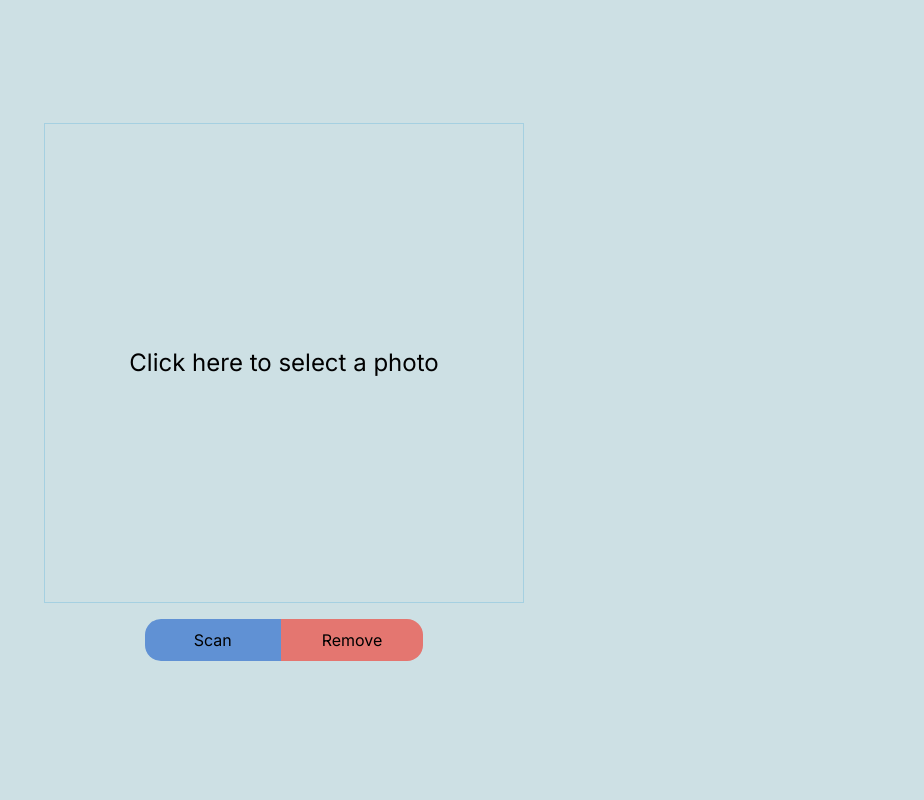
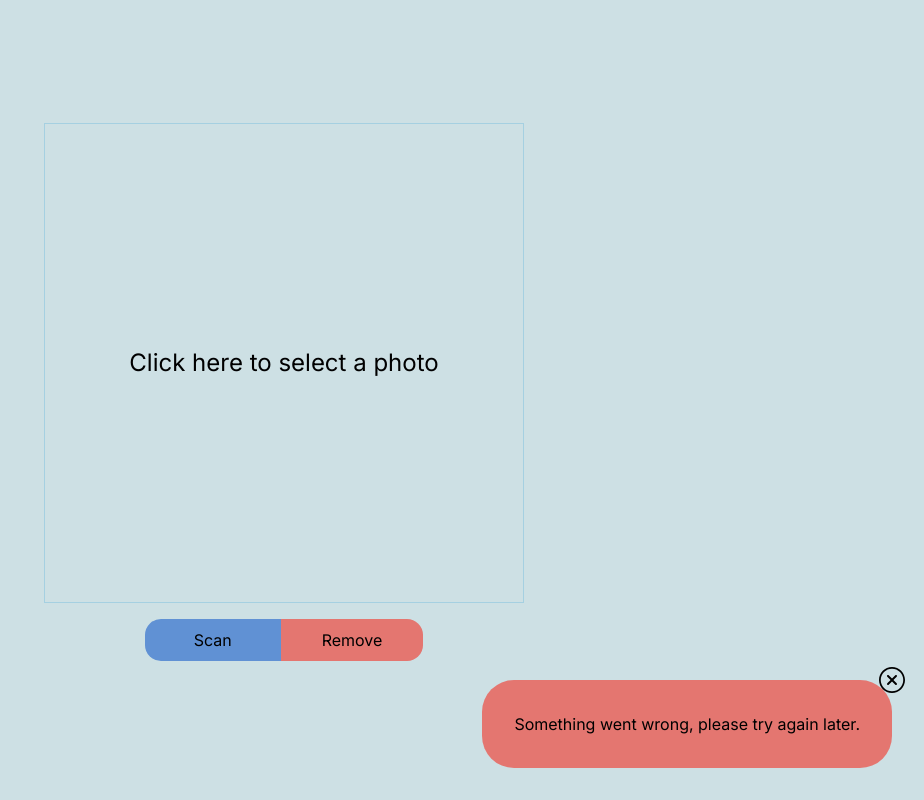
Before and after one commit to waelhasan/simple-web-ocr, a Next.js app: page / in a window 1280 px wide. Both pictures are taken after a click on the button "Scan". Shown: the whole page, without its empty margins (356-1280 px from the left). Built offline with nearby package versions, Linux system fonts and the light colour scheme.

Commit message:
Added ErrorToast component

```diff
--- /dev/null
+++ b/src/components/ErrorToast.tsx
@@ -0,0 +1,33 @@
+import { useEffect, useState } from "react"
+import { IoIosCloseCircleOutline } from "react-icons/io"
+
+export function ErrorToast({ isFailure, setIsFailure }: {
+    isFailure: boolean,
+    setIsFailure: (v: boolean) => void
+}) {
+    const [isVisible, setIsVisible] = useState<boolean>(isFailure)
+
+    useEffect(() => {
+        setIsVisible(isFailure)
+        isFailure && setTimeout(() => setIsFailure(false), 3000)
+    })
+
+    const onCloseIconClick = () => setIsFailure(false)
+
+    return !isVisible ? null : (
+        <div className="
+            fixed bottom-[2rem] right-[2rem]
+            w-fit
+            bg-[--background-danger]
+            p-[2rem]
+            rounded-[2rem]
+        ">
+            Something went wrong, please try again later.
+            <IoIosCloseCircleOutline onClick={onCloseIconClick} className="
+                absolute top-[-1rem] right-[-1rem]
+                text-[2rem]
+                cursor-pointer
+            "/>
+        </div>
+    )
+}
--- a/src/components/Photo.tsx
+++ b/src/components/Photo.tsx
@@ -3,6 +3,7 @@
 import { useRef, useState } from "react"
 import { FileInput } from "./FileInput"
 import { BusyIndicator } from "./BusyIndicator"
+import { ErrorToast } from "./ErrorToast"
 
 const defaultPhotoPath = ""
 
@@ -11,6 +12,7 @@ export const Photo = () => {
     const photoPreviewRef = useRef<HTMLImageElement>()
     const [isImageSelected, setIsImageSelected] = useState(false)
     const [isScanning, setIsScanning] = useState(false)
+    const [isFailure, setIsFailure] = useState(false)
 
     function onImagePreviewClick() {
         !!photoRef.current && photoRef.current.click()
@@ -23,6 +25,7 @@ export const Photo = () => {
     }
 
     function onScanBtnClick() {
+        if (!isImageSelected) return setIsFailure(true)
         setIsScanning(true)
         setTimeout(() => setIsScanning(false), 2000)
     }
@@ -41,6 +44,7 @@ export const Photo = () => {
 
     return (
         <div className="flex flex-col gap-[1rem] items-center w-fit mb-[1rem]">
+            <ErrorToast isFailure={isFailure} setIsFailure={setIsFailure} />
             <div className="relative">
                 <BusyIndicator isScanning={isScanning} />
                 {isScanning && <div className="absolute top-0 left-0 h-full w-full bg-[--overlay]" />}
```
Also changed, not shown: package.json (+5 -4 lines), 1 other file (tests, documents, lock files or other folders).
